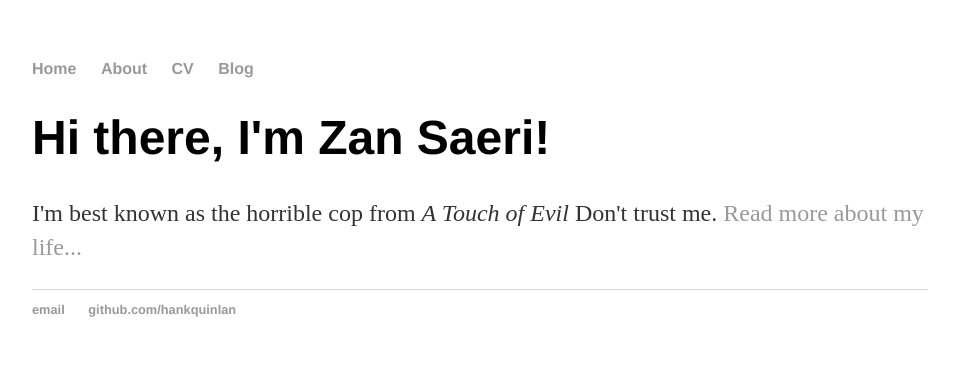
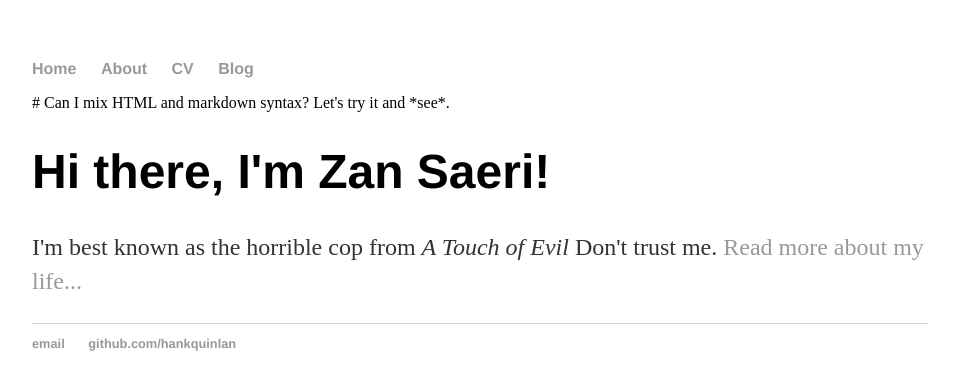
Before and after one commit to aksaeri/scrub, a Jekyll site: the page built from index.html, in a window 1280 px wide. Shown: the top 390 px of the page, without its empty margins (160-1115 px from the left). Built offline with Jekyll 4.4.1, drawn with Linux system fonts in a browser that asks for light colours.

Commit message:
Update index.html
testing markdown syntax

```diff
--- a/index.html
+++ b/index.html
@@ -2,6 +2,11 @@
 layout: default
 title: Hank Quinlan, Horrible Cop
 ---
+
+# Can I mix HTML and markdown syntax?
+
+Let's try it and *see*.
+
 <div class="blurb">
 	<h1>Hi there, I'm Zan Saeri!</h1>
 	<p>I'm best known as the horrible cop from <em>A Touch of Evil</em> Don't trust me. <a href="/about">Read more about my life...</a></p>
```
